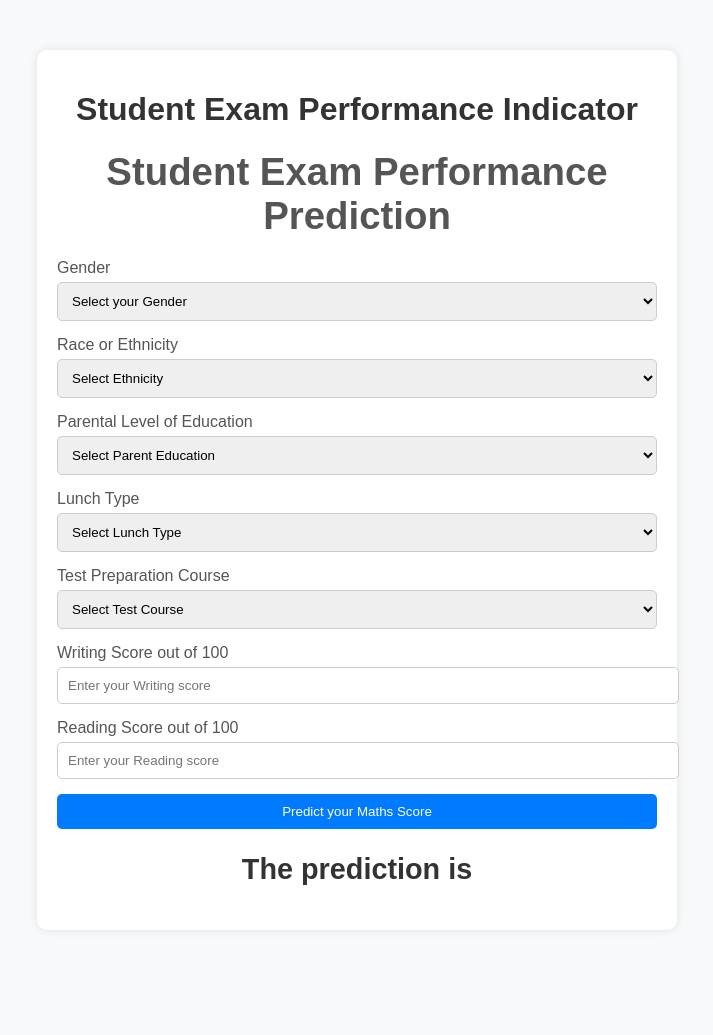
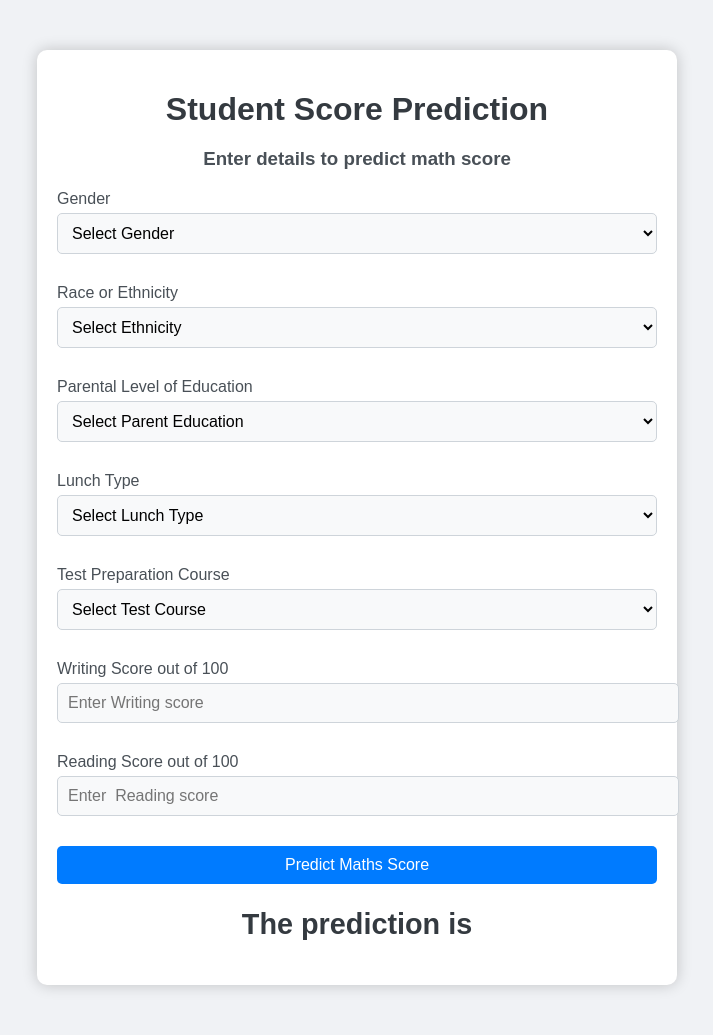
Before and after one commit to Khan-Ramsha/Student-Performance-Prediction, a Flask app: page / in a window 1280 px wide. Shown: the whole page, without its empty margins (283-996 px from the left). Before the commit the page ends 885 px from the top, so only its background shows below. Run offline with Flask 3, Linux system fonts and the light colour scheme.

Commit message:
Modifying UI

```diff
--- a/templates/home.html
+++ b/templates/home.html
@@ -2,12 +2,12 @@
 <html lang="en">
 <head>
     <meta charset="UTF-8">
-    <meta name="viewport" content="width=device-width, initial-scale=1.0">
+    <meta name="viewport" content="width=device=device-width, initial-scale=1.0">
     <title>Student Exam Performance Indicator</title>
     <style>
         body {
             font-family: Arial, sans-serif;
-            background-color: #f8f9fa;
+            background-color: #f0f2f5;
             margin: 0;
             padding: 0;
         }
@@ -16,28 +16,39 @@
             margin: 50px auto;
             padding: 20px;
             background-color: #ffffff;
-            box-shadow: 0 0 10px rgba(0, 0, 0, 0.1);
+            box-shadow: 0 0 15px rgba(0, 0, 0, 0.2);
             border-radius: 10px;
         }
         .login h1 {
             text-align: center;
-            color: #333;
+            color: #343a40;
+            margin-bottom: 20px;
         }
-        form h1 legend {
-            font-size: 1.2em;
-            color: #555;
+        form h3 {
+            text-align: center;
+            color: #495057;
+            margin-bottom: 20px;
         }
         .form-label {
             display: block;
             margin-bottom: 5px;
-            color: #555;
+            color: #495057;
         }
         .form-control {
             width: 100%;
             padding: 10px;
             margin-bottom: 15px;
-            border: 1px solid #ccc;
+            border: 1px solid #ced4da;
             border-radius: 5px;
+            font-size: 1em;
+            background-color: #f8f9fa;
+            transition: background-color 0.3s ease;
+        }
+        .form-control:focus {
+            border-color: #80bdff;
+            outline: none;
+            box-shadow: 0 0 5px rgba(128, 189, 255, 0.5);
+            background-color: #ffffff;
         }
         .btn {
             display: block;
@@ -47,7 +58,9 @@
             color: #fff;
             border: none;
             border-radius: 5px;
+            font-size: 1em;
             cursor: pointer;
+            transition: background-color 0.3s ease;
         }
         .btn:hover {
             background-color: #0056b3;
@@ -56,22 +69,23 @@
             text-align: center;
             margin-top: 20px;
             font-size: 1.2em;
-            color: #333;
+            color: #343a40;
+        }
+        .mb-3 {
+            margin-bottom: 15px;
         }
     </style>
 </head>
 <body>
     <div class="container">
         <div class="login">
-            <h1>Student Exam Performance Indicator</h1>
+            <h1>Student Score Prediction</h1>
             <form action="{{ url_for('predict_data')}}" method="post">
-                <h1>
-                    <legend>Student Exam Performance Prediction</legend>
-                </h1>
+                <h3>Enter details to predict math score</h3>
                 <div class="mb-3">
                     <label class="form-label">Gender</label>
                     <select class="form-control" name="gender" required>
-                        <option class="placeholder" selected disabled value="">Select your Gender</option>
+                        <option class="placeholder" selected disabled value="">Select Gender</option>
                         <option value="male">Male</option>
                         <option value="female">Female</option>
                     </select>
@@ -117,14 +131,14 @@
                 </div>
                 <div class="mb-3">
                     <label class="form-label">Writing Score out of 100</label>
-                    <input class="form-control" type="number" name="writing_score" placeholder="Enter your Writing score" min="0" max="100" required>
+                    <input class="form-control" type="number" name="writing_score" placeholder="Enter Writing score" min="0" max="100" required>
                 </div>
                 <div class="mb-3">
                     <label class="form-label">Reading Score out of 100</label>
-                    <input class="form-control" type="number" name="reading_score" placeholder="Enter your Reading score" min="0" max="100" required>
+                    <input class="form-control" type="number" name="reading_score" placeholder="Enter  Reading score" min="0" max="100" required>
                 </div>
                 <div class="mb-3">
-                    <input class="btn" type="submit" value="Predict your Maths Score">
+                    <input class="btn" type="submit" value="Predict Maths Score">
                 </div>
             </form>
             <div class="prediction">
```
Also changed, not shown: input_data.json (+7 -7 lines).
